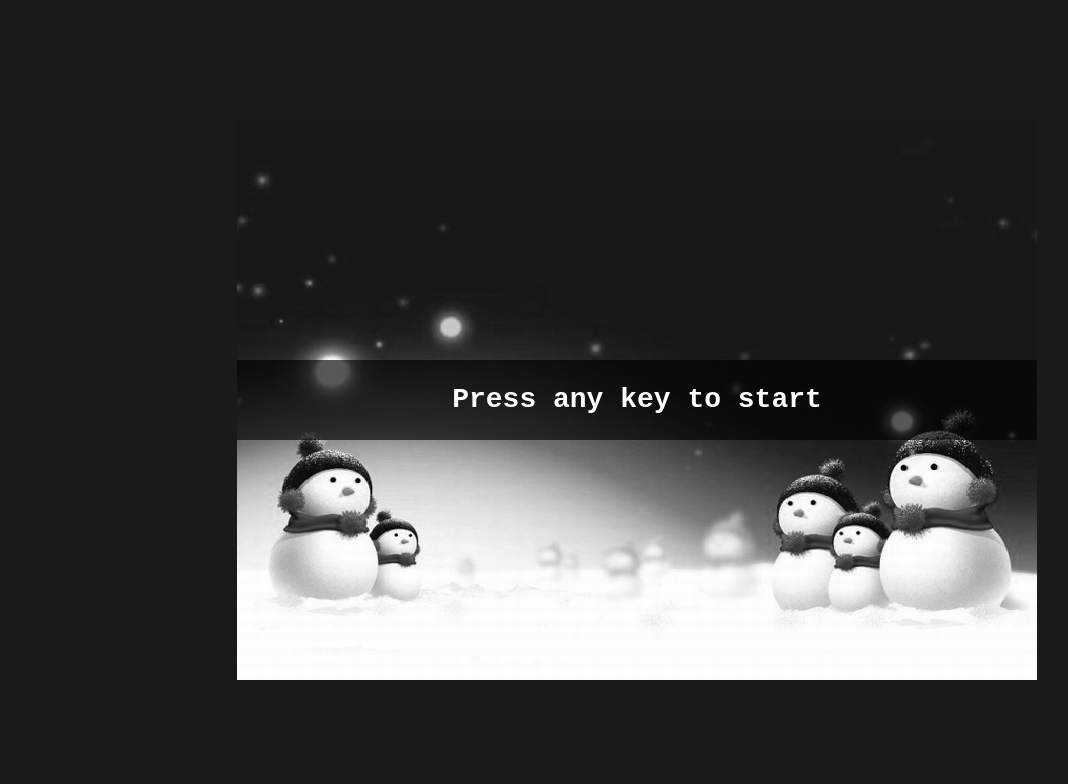
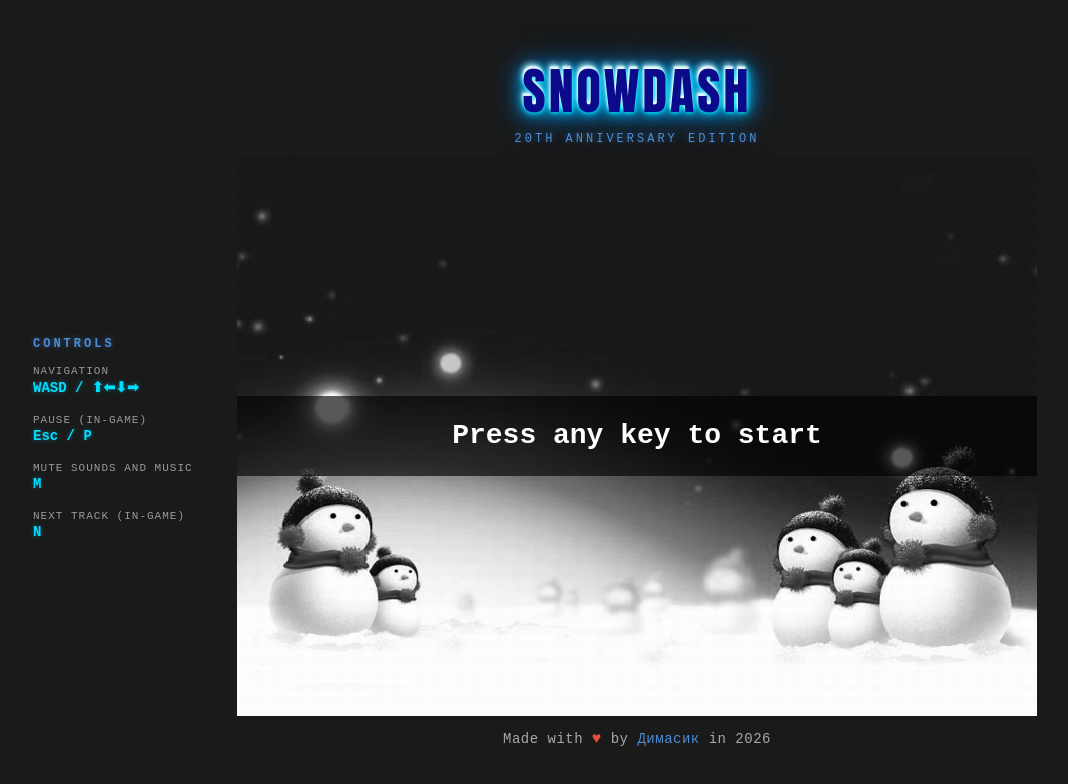
Before and after one commit to dmibbb/snowdash20, a website built with Vite: page index.html in a window 1280 px wide. Shown: the whole page, without its empty margins (3-1071 px from the left). Built offline with nearby package versions, Linux system fonts and the light colour scheme.

Commit message:
Header, footer, navigation

```diff
--- a/index.html
+++ b/index.html
@@ -6,9 +6,34 @@
     <title>SnowDash: 20th Anniversary Edition</title>
   </head>
   <body>
-    <div id="app">
+  <div id="app">
+    <header class="game-header">
+      <h1>SnowDash</h1>
+      <p>20th Anniversary Edition</p>
+    </header>
+
+    <div class="game-body">
+      <aside class="controls">
+        <h2>Controls</h2>
+        <dl>
+          <dt>Navigation</dt>
+          <dd>WASD / ⬆⬅⬇➡</dd>
+          <dt>Pause (in-game)</dt>
+          <dd>Esc / P</dd>
+          <dt>Mute sounds and music</dt>
+          <dd>M</dd>
+          <dt>Next track (in-game)</dt>
+          <dd>N</dd>
+        </dl>
+      </aside>
       <canvas id="game" width="800" height="560"></canvas>
     </div>
+
+    <footer class="site-footer">
+      Made with <span class="heart">♥</span> by
+      <a href="https://github.com/dmibbb" target="_blank" rel="noopener noreferrer">Димасик</a>
+      in 2026
+    </footer>
     <script type="module" src="/src/main.ts"></script>
   </body>
 </html>
--- a/src/style.css
+++ b/src/style.css
@@ -16,8 +16,10 @@ body {
   width: 100%;
   height: 100%;
   display: flex;
+  flex-direction: column;
   align-items: center;
   justify-content: center;
+  gap: 10px;
 }
 
 canvas#game {
@@ -27,3 +29,121 @@ canvas#game {
   image-rendering: crisp-edges;
   background: #2c3e50;
 }
+
+.game-header {
+  text-align: center;
+  user-select: none;
+}
+
+.game-header h1 {
+  margin: 0;
+  font-family: Impact, 'Arial Black', 'Segoe UI Black', fantasy, sans-serif;
+  font-size: 50px;
+  font-weight: 900;
+  letter-spacing: 3px;
+  color: #0a0a8a;
+  text-transform: uppercase;
+  text-shadow:
+    /* Flame streaks — white, upward */
+    -1px -3px 2px rgba(255, 255, 255, 0.85),
+    -2px -6px 5px rgba(210, 245, 255, 0.55),
+    /* Tight cyan halo */
+    0 0 4px #00ffff,
+    0 0 10px #00ddff,
+    0 0 18px #00aaff,
+    0 0 28px #0088dd,
+    /* Soft outer atmosphere */
+    0 0 44px rgba(0, 120, 220, 0.55);
+}
+
+.game-header p {
+  margin: 4px 0 0;
+  font-family: 'Courier New', monospace;
+  font-size: 12px;
+  letter-spacing: 3px;
+  text-transform: uppercase;
+  color: #4a8ed8;
+  text-shadow: 0 0 6px rgba(74, 142, 216, 0.5);
+}
+
+.site-footer {
+  font-family: monospace;
+  font-size: 14px;
+  color: #a8a8a8;
+  letter-spacing: 0.5px;
+  user-select: none;
+}
+
+@keyframes heart-beat {
+  0%, 100% { transform: scale(1); }
+  50%      { transform: scale(1.25); }
+}
+
+.site-footer .heart {
+  color: #e74c3c;
+  font-size: 1.1em;
+  display: inline-block;
+  animation: heart-beat 1.6s ease-in-out infinite;
+}
+
+.site-footer a {
+  color: #4a8ed8;
+  text-decoration: none;
+  transition: color 0.15s ease;
+}
+
+.site-footer a:hover {
+  color: #8bbcf0;
+  text-decoration: underline;
+}
+
+.game-body {
+  position: relative;
+  width: 800px;
+  margin: 0 auto;
+}
+
+.controls {
+  position: absolute;
+  right: calc(100% + 24px);
+  top: 50%;
+  transform: translateY(-50%);
+  width: 180px;
+  font-family: 'Courier New', monospace;
+  color: #8a8a8a;
+  user-select: none;
+  pointer-events: none; /* чтобы клики не воровали фокус у канваса */
+}
+
+.controls h2 {
+  margin: 0 0 14px;
+  font-size: 12px;
+  letter-spacing: 3px;
+  text-transform: uppercase;
+  color: #4a8ed8;
+  text-shadow: 0 0 6px rgba(74, 142, 216, 0.5);
+}
+
+.controls dl {
+  margin: 0;
+}
+
+.controls dt {
+  margin-top: 18px;
+  font-size: 11px;
+  letter-spacing: 1px;
+  text-transform: uppercase;
+  color: #9a9a9a;
+}
+
+.controls dt:first-child {
+  margin-top: 0;
+}
+
+.controls dd {
+  margin: 2px 0 0;
+  font-size: 14px;
+  font-weight: bold;
+  color: #00ddff;
+  text-shadow: 0 0 4px rgba(0, 221, 255, 0.4);
+}
```
